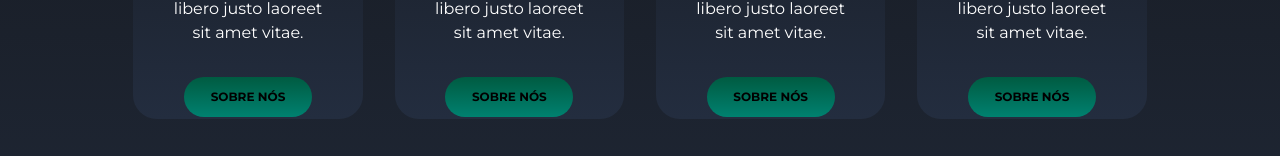
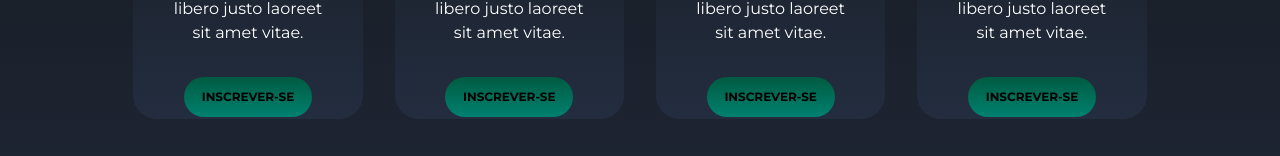
Before and after one commit to icarodredd/AxemDev-Library, a React (Vite) app in the folder frontend/axemdev/: page /cursos in a window 1280 px wide. Shown: the part 644-800 px from the top of the page. Built offline with nearby package versions, Linux system fonts and the light colour scheme.

Commit message:
fix: alterando text do botão na aba cursos

```diff
--- a/frontend/axemdev/src/components/Courses.tsx
+++ b/frontend/axemdev/src/components/Courses.tsx
@@ -31,7 +31,7 @@ export default function Courses() {
             </p>
             <div className="flex justify-center">
               <button className="rounded-full text-darkaxem bg-gradient-to-b from-darkgreenaxem to-lightgreenaxem w-32 h-10 text-xs font-axem font-bold max-sm:w-20 p-1">
-                SOBRE NÓS
+                INSCREVER-SE
               </button>
             </div>
           </div>
@@ -55,7 +55,7 @@ export default function Courses() {
             </p>
             <div className="flex justify-center">
               <button className="rounded-full text-darkaxem bg-gradient-to-b from-darkgreenaxem to-lightgreenaxem w-32 h-10 text-xs font-axem font-bold max-sm:w-20 p-1">
-                SOBRE NÓS
+                INSCREVER-SE
               </button>
             </div>
           </div>
@@ -79,7 +79,7 @@ export default function Courses() {
             </p>
             <div className="flex justify-center">
               <button className="rounded-full text-darkaxem bg-gradient-to-b from-darkgreenaxem to-lightgreenaxem w-32 h-10 text-xs font-axem font-bold max-sm:w-20 p-1">
-                SOBRE NÓS
+                INSCREVER-SE
               </button>
             </div>
           </div>
@@ -103,7 +103,7 @@ export default function Courses() {
             </p>
             <div className="flex justify-center">
               <button className="rounded-full text-darkaxem bg-gradient-to-b from-darkgreenaxem to-lightgreenaxem w-32 h-10 text-xs font-axem font-bold max-sm:w-20 p-1">
-                SOBRE NÓS
+                INSCREVER-SE
               </button>
             </div>
           </div>
```
